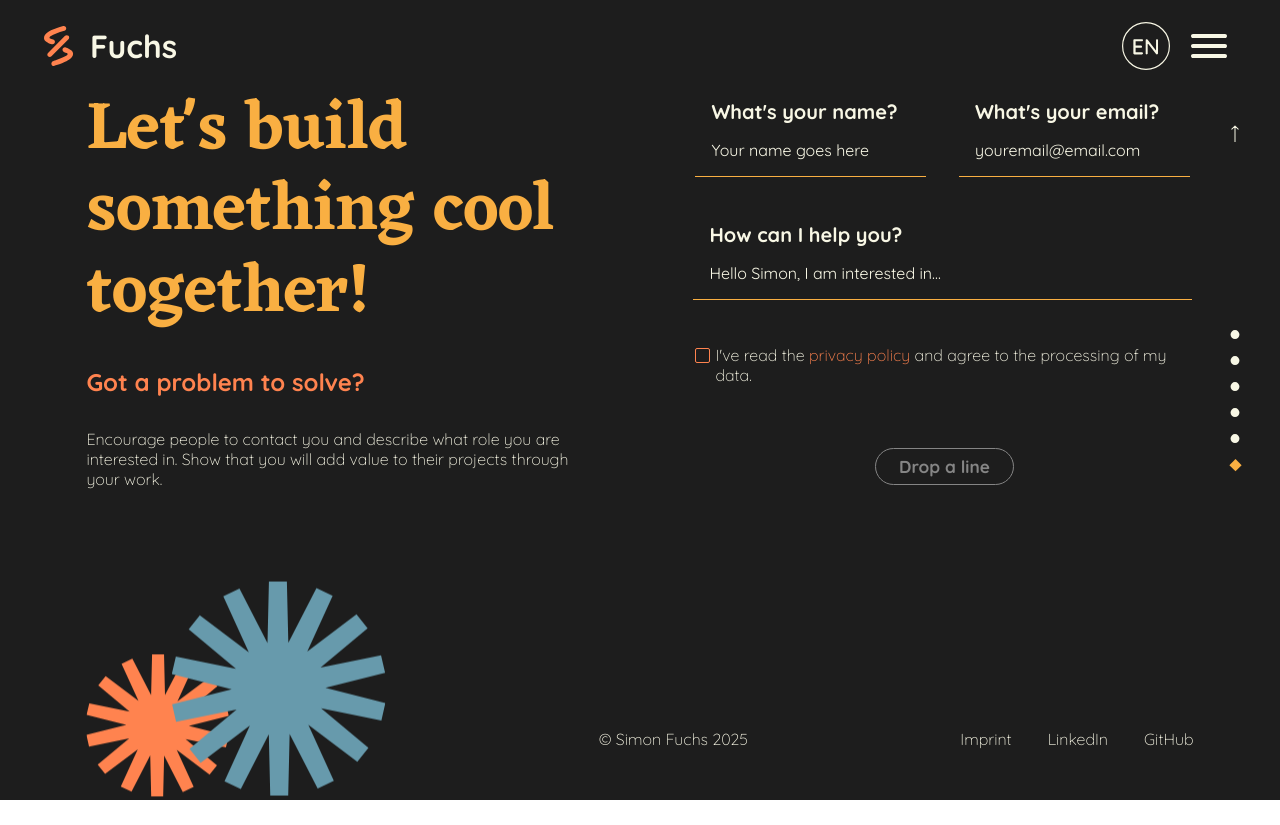
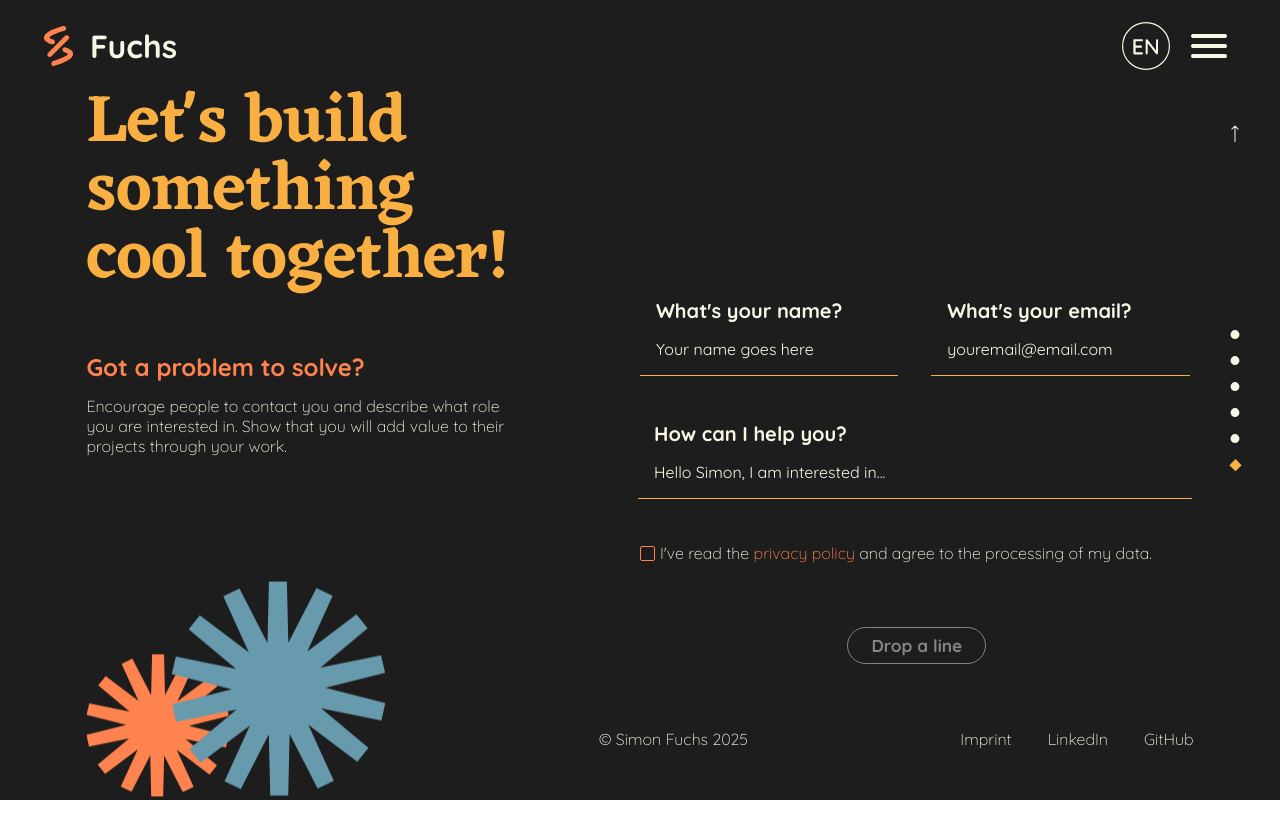
Before and after one commit to SimCommit/portfolio-website, an Angular app: page / in a window 1280 px wide. Before the commit the page ends 800 px from the top, so only its background shows below. Built offline with nearby package versions, Linux system fonts and the light colour scheme.

Commit message:
feat: add basic responsiveness to ContactComponent

```diff
--- a/src/app/main-page/contact/contact.component.scss
+++ b/src/app/main-page/contact/contact.component.scss
@@ -8,18 +8,20 @@ section {
 
 main {
   @include dFlex($ai: flex-start, $jc: space-between);
+  height: 100%;
 }
 
 #contact-text {
-  width: 45%;
+  width: 40%;
   @include dFlex($fd: column, $ai: flex-start);
 
   h2 {
     color: $main-yellow;
+    margin-bottom: 3rem;
   }
 
   p {
-    margin-top: 32px;
+    margin-top: 1rem;
   }
 }
 
@@ -31,7 +33,7 @@ main {
 }
 
 form {
-  width: 45%;
+  width: 50%;
   align-self: flex-end;
   @include dFlex($fd: column, $g: 2rem);
 
--- a/src/app/shared/footer/footer.component.html
+++ b/src/app/shared/footer/footer.component.html
@@ -8,7 +8,7 @@
         <div id="footer-links">
             <a href="">Imprint</a>
             <a href="">LinkedIn</a>
-            <a href="">GitHub</a>
+            <a href="https://github.com/SimonMFuchs">GitHub</a>
         </div>
     </div>
 </footer>
--- a/src/app/shared/footer/footer.component.scss
+++ b/src/app/shared/footer/footer.component.scss
@@ -56,5 +56,11 @@
 // #endregion
 
 #footer-links {
-  @include dFlex($g:2.5rem);
+  @include dFlex($g: 2.5rem);
+
+  a {
+  &:hover {
+    color: $main-coral;
+  }
+  }
 }
--- a/src/styles/styles.scss
+++ b/src/styles/styles.scss
@@ -1,6 +1,5 @@
 @use "./fonts" as *;
 @use "./_variables" as *;
-
 
 // #region global style defaults
 * {
@@ -35,6 +34,7 @@ h2 {
 
 h2 {
   font-size: 4.7rem;
+  line-height: 1;
 }
 
 h3 {
@@ -69,6 +69,4 @@ a {
   }
 }
 
-
-
 // #endregion
```
